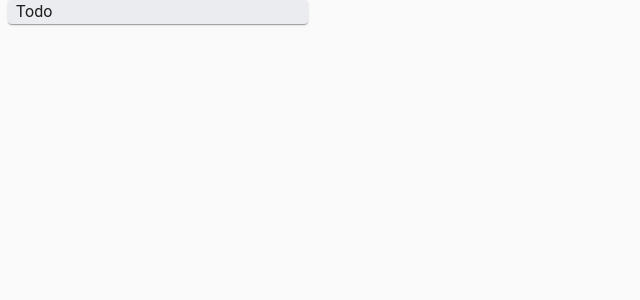
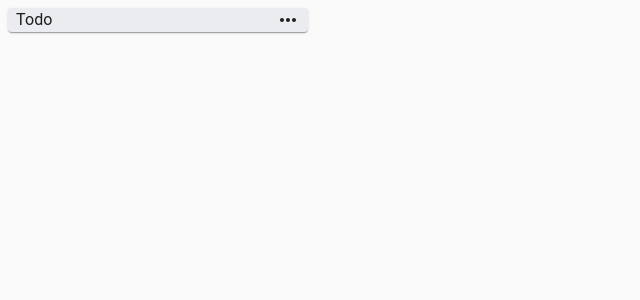
Before and after one commit to paulvscode/kanbanlike, a React (Create React App) app: page / in a window 1280 px wide. Shown: the top 300 px of the page, without its empty margins (0-640 px from the left). Built offline with nearby package versions, Linux system fonts and the light colour scheme.

Commit message:
added basic layout

```diff
--- a/package.json
+++ b/package.json
@@ -4,6 +4,7 @@
   "private": true,
   "dependencies": {
     "@material-ui/core": "^4.11.4",
+    "@material-ui/icons": "^4.11.2",
     "@testing-library/jest-dom": "^5.11.4",
     "@testing-library/react": "^11.1.0",
     "@testing-library/user-event": "^12.1.10",
--- a/src/components/List/Title.js
+++ b/src/components/List/Title.js
@@ -1,6 +1,7 @@
 import React, { useState } from "react";
 import { Typography, InputBase } from "@material-ui/core";
 import { makeStyles } from "@material-ui/core/styles";
+import MoreHorizIcon from "@material-ui/icons/MoreHoriz";
 
 const useStyle = makeStyles((theme) => ({
   root: {
@@ -9,7 +10,17 @@ const useStyle = makeStyles((theme) => ({
     marginLeft: theme.spacing(1),
   },
   editableTitle: {
-    marginLeft: theme.spacing(1),
+    flexGrow: "1",
+  },
+  editableTitleContainer: {
+    margin: theme.spacing(1),
+    display: "flex",
+  },
+  input: {
+    margin: theme.spacing(1),
+    "&: focus": {
+      background: "#ddd",
+    },
   },
 }));
 
@@ -20,16 +31,24 @@ const Title = () => {
     <div>
       {open ? (
         <div>
-          <InputBase value='Todo' />
+          <InputBase
+            value='Todo'
+            inputProps={{
+              className: classes.input,
+            }}
+            fullWidth
+            onBlur={() => setOpen(!open)}
+          />
         </div>
       ) : (
-        <div>
+        <div className={classes.editableTitleContainer}>
           <Typography
             onClick={() => setOpen(!open)}
             className={classes.editableTitle}
           >
             Todo
           </Typography>
+          <MoreHorizIcon />
         </div>
       )}
     </div>
```
Also changed, not shown: 1 other file (tests, documents, lock files or other folders).
